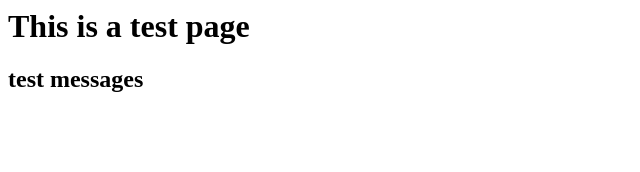
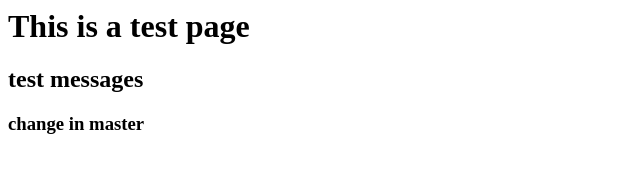
Before and after one commit to pradhanmanojk/webtest, a plain HTML site: page index.html in a window 1280 px wide. Shown: the whole page, without its empty margins (0-640 px from the left). Drawn offline with Linux system fonts and the light colour scheme.

Commit message:
test changes

```diff
--- a/index.html
+++ b/index.html
@@ -1,2 +1,3 @@
 <h1></>This is a test page</h1>
 <h2>test messages</h2>
+<h3>change in master</h3>
```
